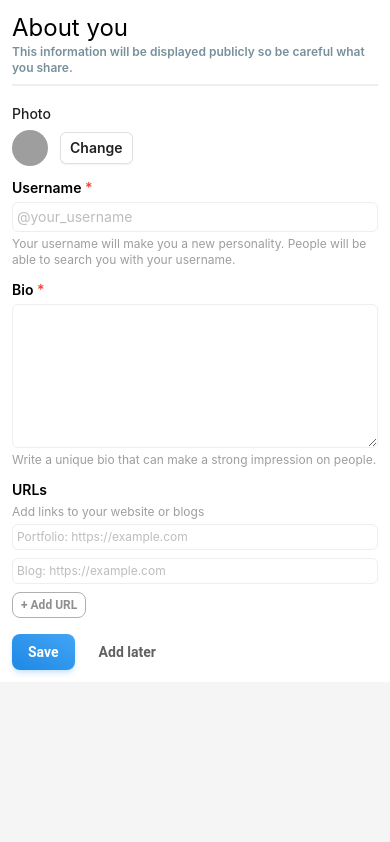
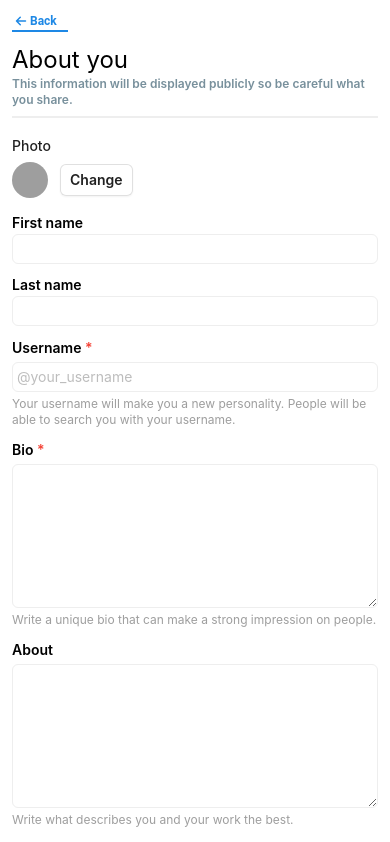
Before and after one commit to I-Adarsh-I/Note-Down, a React (Create React App) app in the folder client/: page /addinfo in a window 390 px wide. Shown: the top 842 px of the page. Built offline with nearby package versions, Linux system fonts and the light colour scheme; grey boxes are pictures that could not be loaded.

Commit message:
Add: user_model modified | Addinfo configured

```diff
--- a/client/src/pages/profile/Profile.js
+++ b/client/src/pages/profile/Profile.js
@@ -8,7 +8,6 @@ import {
   CardFooter,
   Typography,
 } from "@material-tailwind/react";
-import MoreVertIcon from "@mui/icons-material/MoreVert";
 import RoomIcon from "@mui/icons-material/Room";
 import TodayIcon from "@mui/icons-material/Today";
 import CountCard from "../../components/cards/CountCard";
@@ -16,11 +15,12 @@ import Tag from "../../components/tags/Tag";
 import AboutCard from "../../components/cards/AboutCard";
 import ProfileBlogCard from "../../components/cards/ProfileBlogCard";
 import { useSelector } from "react-redux";
-import { Link, useParams } from "react-router-dom";
+import { Link, useNavigate, useParams } from "react-router-dom";
 import axios from "axios";
 import { ToastContainer, toast } from "react-toastify";
 
 const Profile = () => {
+  const navigate = useNavigate();
   const userInfo = useSelector((state) => state.auth.user);
   const [user, setUser] = useState([]);
   const [blogs, setBlogs] = useState([]);
@@ -85,11 +85,12 @@ const Profile = () => {
               </div>
               <div className="flex justify-center items-center gap-3">
                 <Button
-                  variant="outlined"
+                  variant="text"
                   size="sm"
-                  className="p-1 border-gray-300"
+                  className="normal-case px-5 py-2"
+                  onClick={() => navigate('/addInfo')}
                 >
-                  <MoreVertIcon />
+                  <span>Edit profile</span>
                 </Button>
                 <Button
                   variant="gradient"
--- a/client/src/pages/user_info/AddInfo.js
+++ b/client/src/pages/user_info/AddInfo.js
@@ -14,7 +14,7 @@ const AddInfo = () => {
   const navigate = useNavigate();
   const theme = useTheme();
   const [open, setOpen] = useState(false);
-  const fullScreen = useMediaQuery(theme.breakpoints.down('sm'));
+  const fullScreen = useMediaQuery(theme.breakpoints.down("sm"));
 
   const handleClickOpen = () => {
     setOpen(true);
@@ -33,6 +33,38 @@ const AddInfo = () => {
             className="bg-white p-3 lg:p-4 rounded-none sm:rounded-md md:rounded-lg lg:rounded-lg w-full lg:w-5/6"
             method="post"
           >
+            <div className="flex border-b-2 border-blue-600 w-14 pb-0 mb-3 block md:hidden" onClick={() => navigate(-1)}>
+              <svg
+                height={"18px"}
+                viewBox="0 0 24 24"
+                fill="none"
+                xmlns="http://www.w3.org/2000/svg"
+              >
+                <g id="SVGRepo_bgCarrier" stroke-width="0"></g>
+                <g
+                  id="SVGRepo_tracerCarrier"
+                  stroke-linecap="round"
+                  stroke-linejoin="round"
+                ></g>
+                <g id="SVGRepo_iconCarrier">
+                  {" "}
+                  <path
+                    d="M6 12H18M6 12L11 7M6 12L11 17"
+                    stroke="#1E88E5"
+                    stroke-width="2"
+                    stroke-linecap="round"
+                    stroke-linejoin="round"
+                  ></path>{" "}
+                </g>
+              </svg>
+              <Button
+                variant="text"
+                size="sm"
+                className="text-blue-600 p-0 normal-case rounded-none"
+              >
+                Back
+              </Button>
+            </div>
             <div className="header pb-2 border-b-2">
               <h3 className="text-2xl lg:text-3xl">About you</h3>
               <p className="text-xs lg:text-sm text-blue-gray-400 font-semibold">
@@ -62,6 +94,37 @@ const AddInfo = () => {
                   </button>
                 </div>
               </div>
+              <div className="grid grid-cols-1 gap-x-6 gap-y-2 sm:grid-cols-6">
+                <div className="sm:col-span-3">
+                  <label htmlFor="first-name" className="text-sm font-semibold">
+                    First name
+                  </label>
+                  <div className="">
+                    <input
+                      type="text"
+                      name="first-name"
+                      id="first-name"
+                      autoComplete="given-name"
+                      className="block w-full border border-slate-500 p-1 rounded-md text-sm focus:ring-1"
+                    />
+                  </div>
+                </div>
+
+                <div className="sm:col-span-3">
+                  <label htmlFor="last-name" className="text-sm font-semibold">
+                    Last name
+                  </label>
+                  <div className="">
+                    <input
+                      type="text"
+                      name="last-name"
+                      id="last-name"
+                      autoComplete="family-name"
+                      className="block w-full border border-slate-500 p-1 rounded-md text-sm focus:ring-1"
+                    />
+                  </div>
+                </div>
+              </div>
               <div className="flex flex-col gap-1">
                 <label htmlFor="" className="text-sm font-semibold">
                   Username <span className="text-red-500">*</span>
@@ -85,10 +148,24 @@ const AddInfo = () => {
                   type="text"
                   placeholder=""
                   className="border border-slate-500 p-1 rounded-md h-36 text-sm focus:ring-1"
+                  required
                 />
                 <p className="text-xs lg:text-sm text-gray-500 text-wrap">
                   Write a unique bio that can make a strong impression on
                   people.
+                </p>
+              </div>
+              <div className="flex flex-col gap-1">
+                <label htmlFor="" className="text-sm font-semibold">
+                  About
+                </label>
+                <textarea
+                  type="text"
+                  placeholder=""
+                  className="border border-slate-500 p-1 rounded-md h-36 text-sm focus:ring-1"
+                />
+                <p className="text-xs lg:text-sm text-gray-500 text-wrap">
+                  Write what describes you and your work the best.
                 </p>
               </div>
               <div className="flex flex-col gap-1">
@@ -118,7 +195,8 @@ const AddInfo = () => {
                 </Button>
               </div>
             </div>
-            <div className="buttons flex gap-2">
+            <div className="buttons flex gap-2 justify-end items-center">
+              <div className="flex gap-2">
                 <Button
                   size="sm"
                   variant="gradient"
@@ -136,6 +214,7 @@ const AddInfo = () => {
                   Add later
                 </Button>
               </div>
+            </div>
           </form>
         </div>
       </div>
@@ -147,7 +226,10 @@ const AddInfo = () => {
         aria-labelledby="responsive-dialog-title"
         className="rounded-lg"
       >
-        <DialogTitle id="responsive-dialog-title" className="flex items-center gap-2">
+        <DialogTitle
+          id="responsive-dialog-title"
+          className="flex items-center gap-2"
+        >
           <div className="w-max p-2 rounded-full bg-yellow-400">
             <svg
               className="h-5 w-5 text-orange-800"
@@ -187,7 +269,6 @@ const AddInfo = () => {
             onClick={handleClose}
             autoFocus
             className="normal-case"
-
           >
             Add now
           </Button>
```
Also changed, not shown: 2 other files (tests, documents, lock files or other folders). Lines whose indentation alone changed are shown as unchanged.
